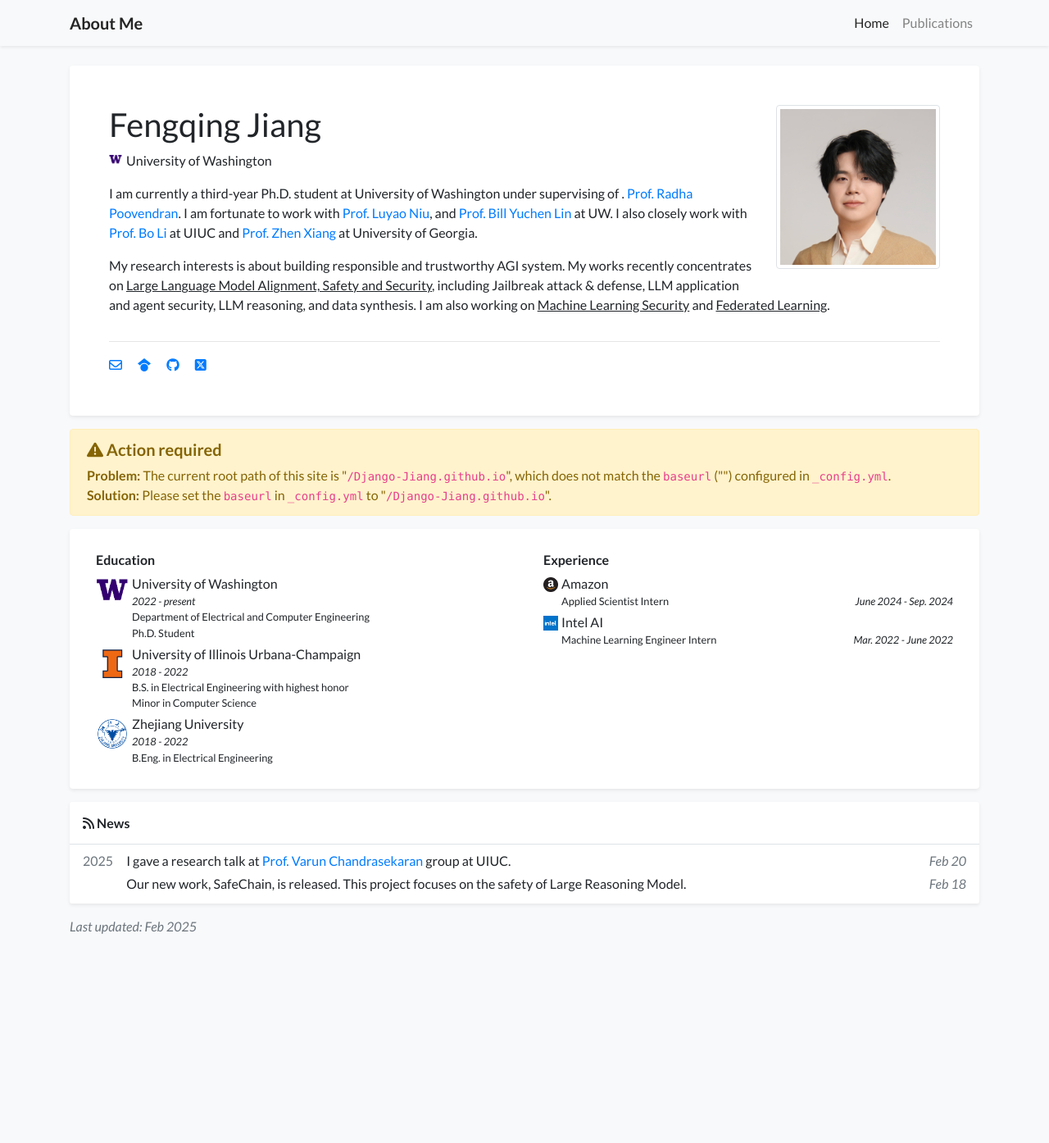
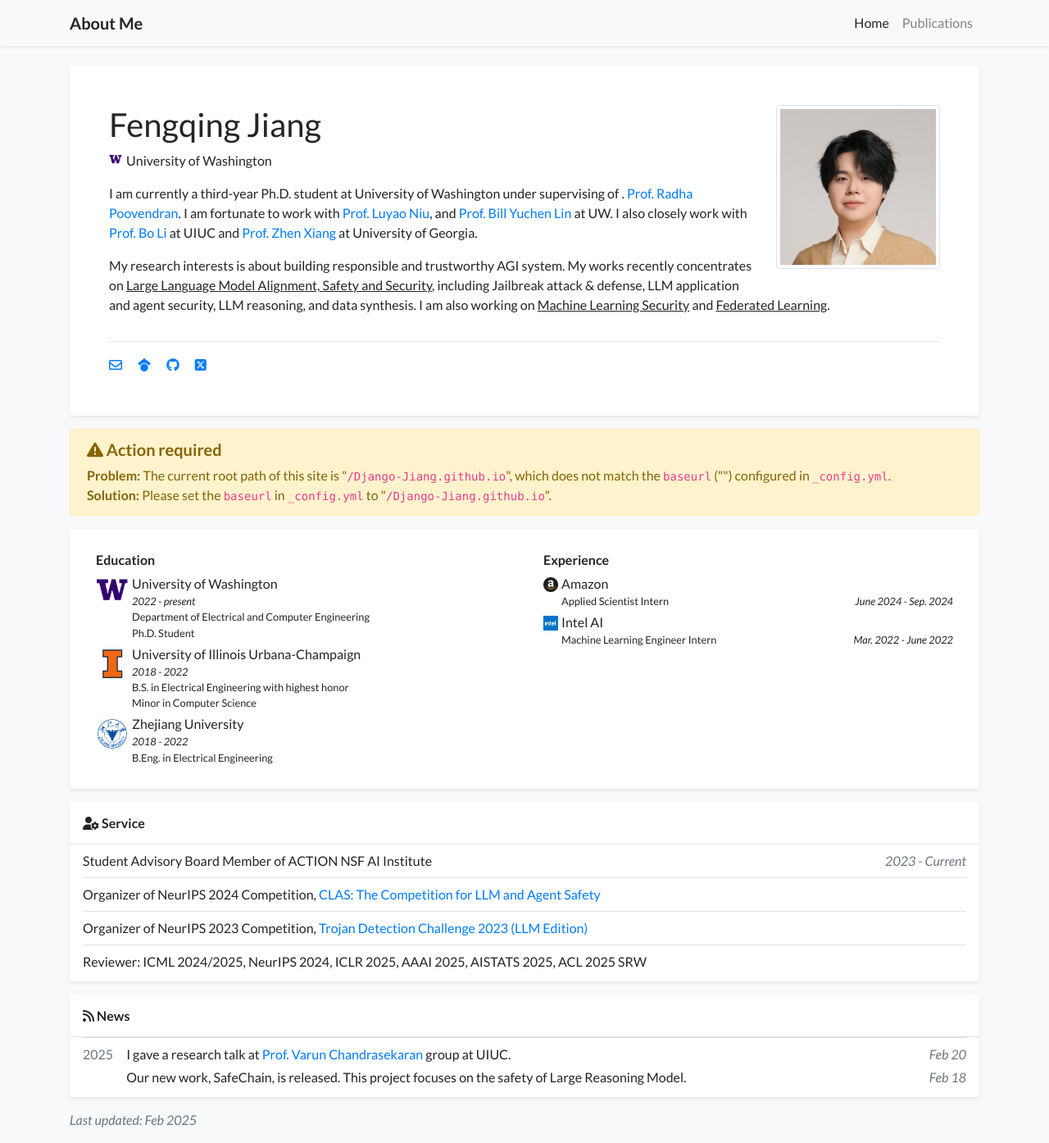
Before and after one commit to Django-Jiang/Django-Jiang.github.io, a Jekyll site: the page built from index.html, in a window 1280 px wide and 1394 px high. Shown: the whole window at 82% size. Built offline with Jekyll 4.4.1, drawn with Linux system fonts in a browser that asks for light colours; nearby versions of some CDN libraries; a style sheet for code colours, icons or effects is not loaded.

Commit message:
add service

```diff
--- a/_data/profile.yml
+++ b/_data/profile.yml
@@ -62,6 +62,14 @@ experience:
   position: Machine Learning Engineer Intern
   date: Mar. 2022 - June 2022
 
+service_experience:
+- experience:  Student Advisory Board Member of ACTION NSF AI Institute
+  time: 2023 - Current
+- experience: "Organizer of NeurIPS 2024 Competition, <a href='https://www.llmagentsafetycomp24.com/'>CLAS: The Competition for LLM and Agent Safety</a>"
+- experience: Organizer of NeurIPS 2023 Competition, <a href='https://trojandetection.ai/'>Trojan Detection Challenge 2023 (LLM Edition)</a>
+- experience: "Reviewer: ICML 2024/2025, NeurIPS 2024, ICLR 2025, AAAI 2025, AISTATS 2025, ACL 2025 SRW"
+  # time: 2024
+
 
 # awards:
 # - name: Award Name 2
--- a/_includes/widgets/experience_card.html
+++ b/_includes/widgets/experience_card.html
@@ -50,6 +50,24 @@
                     </div>
                     {% endif %}
 
+                    <!-- {% if site.data.profile.service_experience %}
+                    <div class="col-md-6">
+                        <div class="mx-2 my-1">
+                            <h6>Service Experience</h6>
+                            <ul class="list-unstyled mb-1">
+                                {% for item in site.data.profile.service_experience %}
+                                <li class="mb-1">
+                                    <div>{{ item.experience }}</div>
+                                    {% if item.time %}
+                                    <div class="small"><em>{{ item.time }}</em></div>
+                                    {% endif %}
+                                </li>
+                                {% endfor %}
+                            </ul>
+                        </div>
+                    </div>
+                    {% endif %} -->
+
                     {% if site.data.profile.awards %}
                     <div class="col-md-6">
                         <div class="mx-2 my-1">
@@ -74,3 +92,26 @@
         </div>
     </div>
 </div>
+
+
+{% if site.data.profile.service_experience %}
+<div class="my-3 bg-white shadow-sm rounded-sm">
+  <h6 class="p-3 mb-0 border-bottom border-gray"><i class="fa-solid fa-user-gear"></i> Service</h6>
+  <div class="px-3 pb-1">
+    {% assign not_first = false %}
+    {% for item in site.data.profile.service_experience %}
+    <div class="media py-1 {% if not_first %}border-top border-gray{% endif %}">
+      {% assign not_first = true %}
+      <div class="media-body">
+        <div class="my-1 d-flex">
+          <div>{{ item.experience }}</div>
+          {% if item.time %}
+          <div class="ml-auto mt-auto text-muted no-break"><i>{{ item.time }}</i></div>
+          {% endif %}
+        </div>
+      </div>
+    </div>
+    {% endfor %}
+  </div>
+</div>
+{% endif %}
```
Also changed, not shown: 1 other file.
